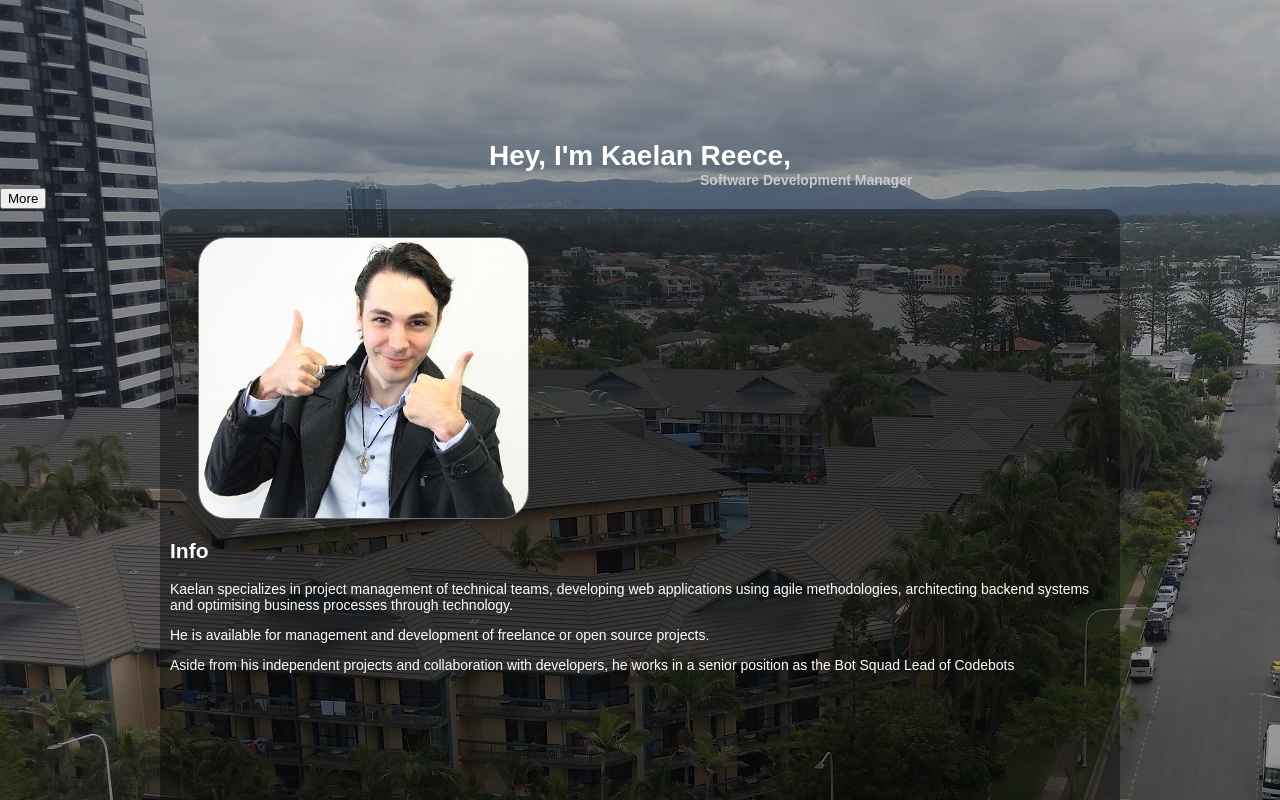
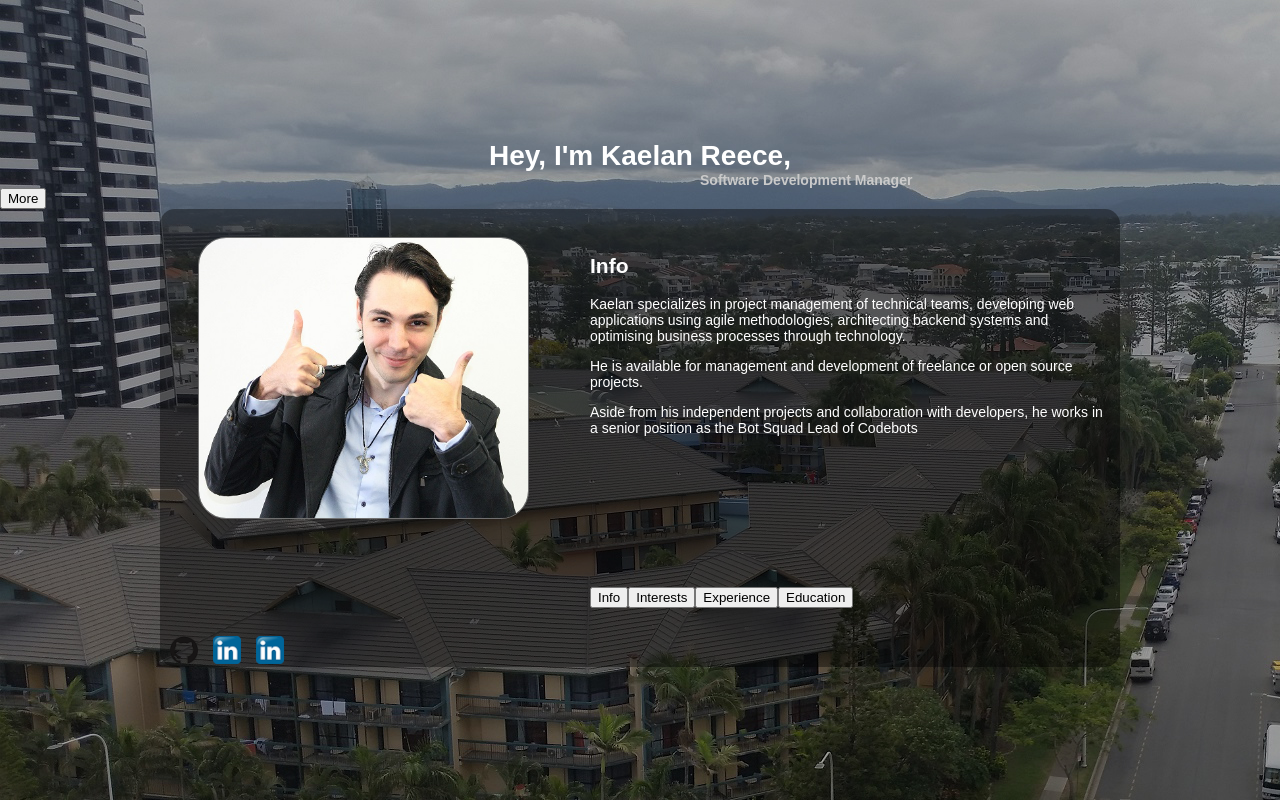
Before and after one commit to kaelanhr/PortfolioSite, a React (Create React App) app in the folder Client/: page / in a window 1280 px wide. Both pictures are taken after a click on the button "More". Shown: the top 800 px of the page. Built offline with nearby package versions, Linux system fonts and the light colour scheme; no server answers.

Commit message:
updated styling

```diff
--- a/Client/src/scss/About.scss
+++ b/Client/src/scss/About.scss
@@ -1,9 +1,14 @@
+$leftContent: 30em;
+
 .about-content {
   .tab-content {
     height: 25em;
+    margin-left: $leftContent;
+    padding-top: 2em;
   }
   .tab-titles {
     padding-bottom: 2em;
+    margin-left: $leftContent;
   }
   h2 {
     color: white;
@@ -16,4 +21,5 @@
   border: 1px solid #707070;
   margin-top: 2em;
   margin-left: 2em;
+  position: absolute;
 }
```
